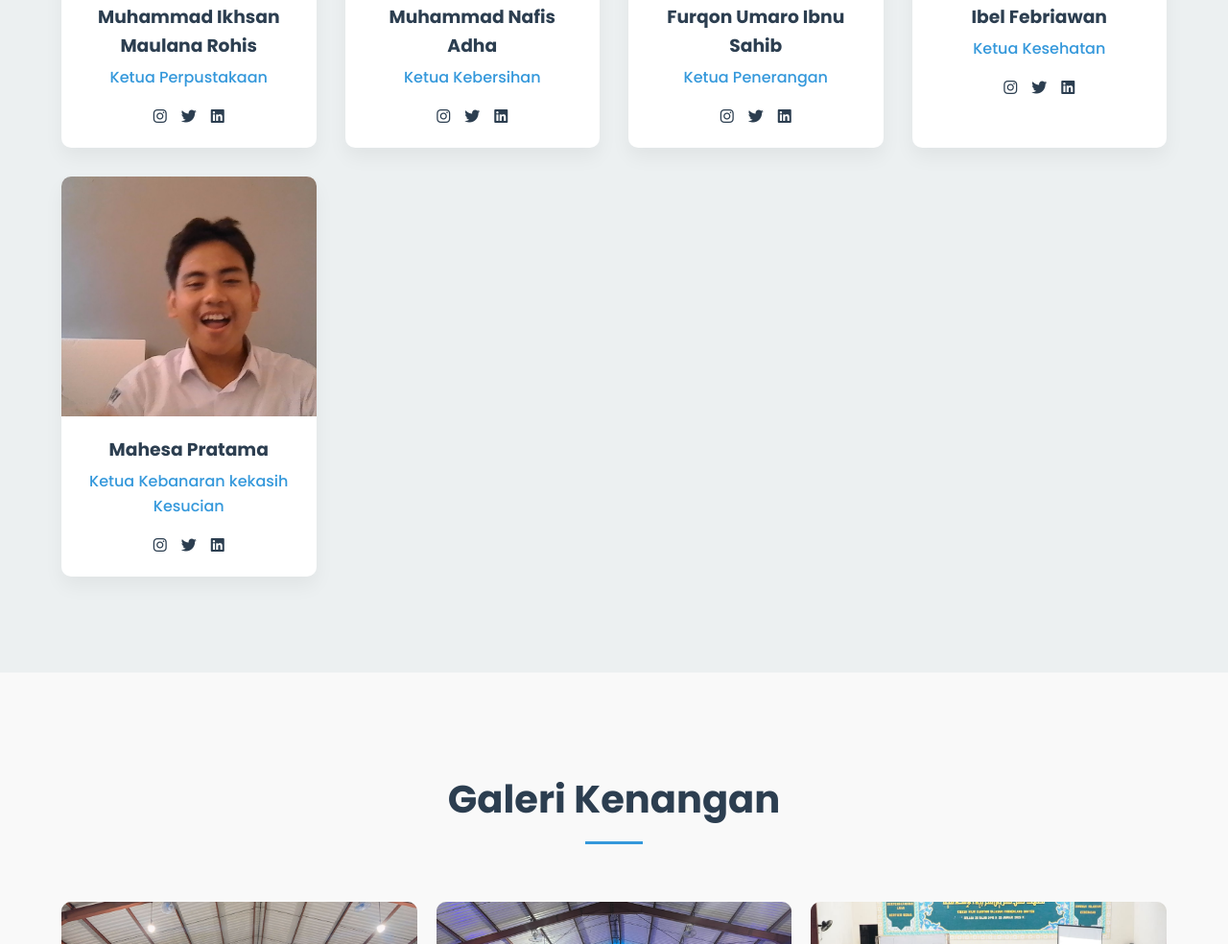
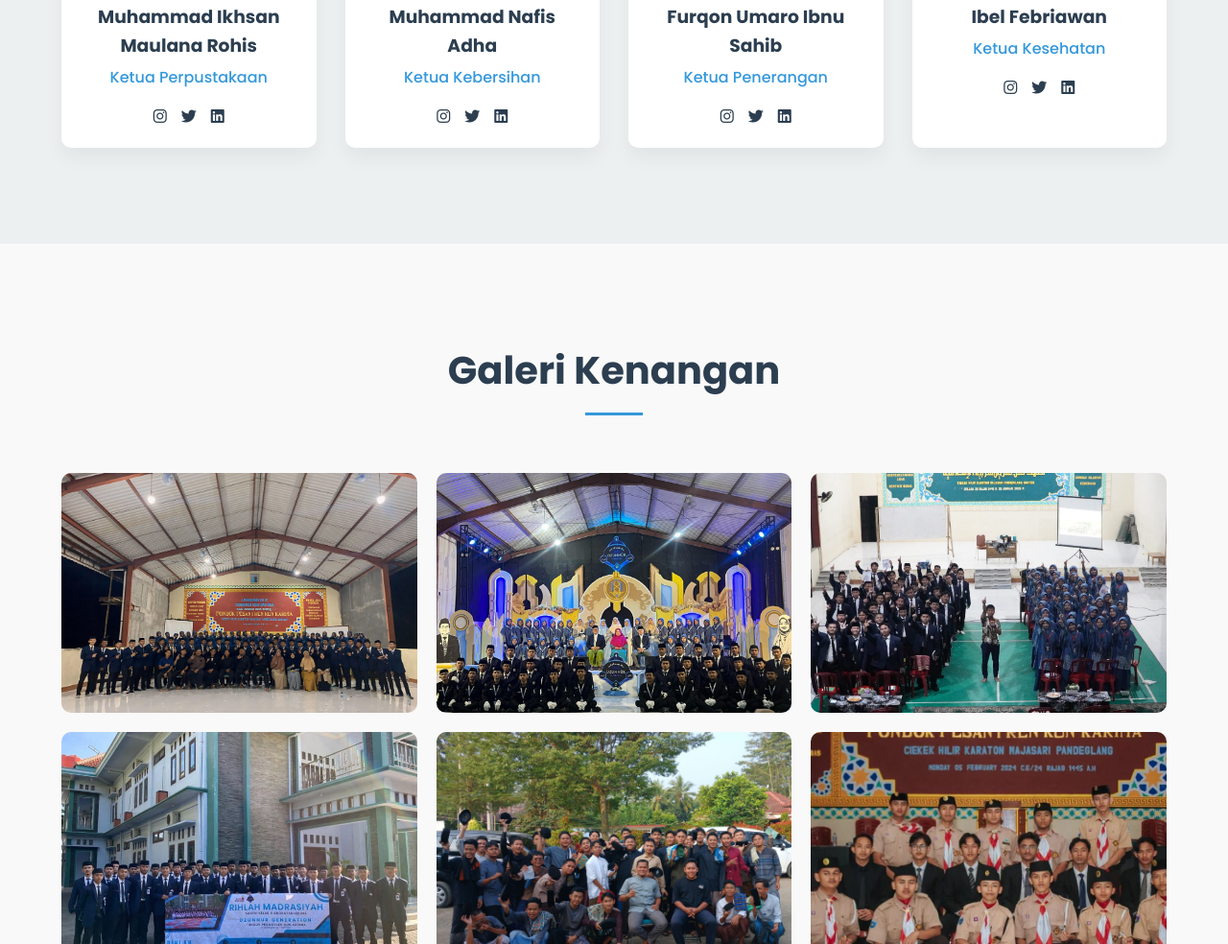
Before and after one commit to firdyridho/Dzunnur, a plain HTML site: page index.html in a window 1280 px wide. Shown: the part 3371-4355 px from the top of the page at 96% size. Drawn offline with Linux system fonts and the light colour scheme.

Commit message:
Update index.html

```diff
--- a/index.html
+++ b/index.html
@@ -1192,21 +1192,6 @@
               </div>
             </div>
           </div>
-
-          <div class="member-card">
-            <div class="member-image">
-              <img src="img/joy.jpg" alt="Member" />
-            </div>
-            <div class="member-info">
-              <h3>Mahesa Pratama</h3>
-              <div class="member-role">Ketua Kebanaran kekasih Kesucian</div>
-              <div class="social-links">
-                <a href="#"><i class="fab fa-instagram"></i></a>
-                <a href="#"><i class="fab fa-twitter"></i></a>
-                <a href="#"><i class="fab fa-linkedin"></i></a>
-              </div>
-            </div>
-          </div>
         </div>
       </div>
     </section>
```
